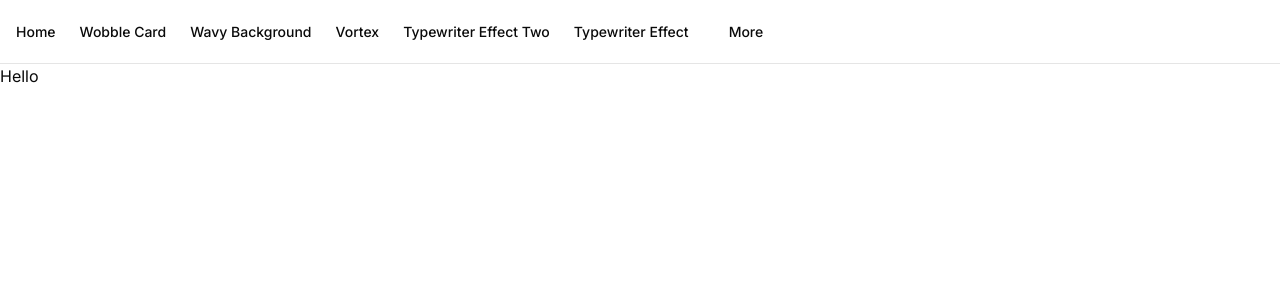
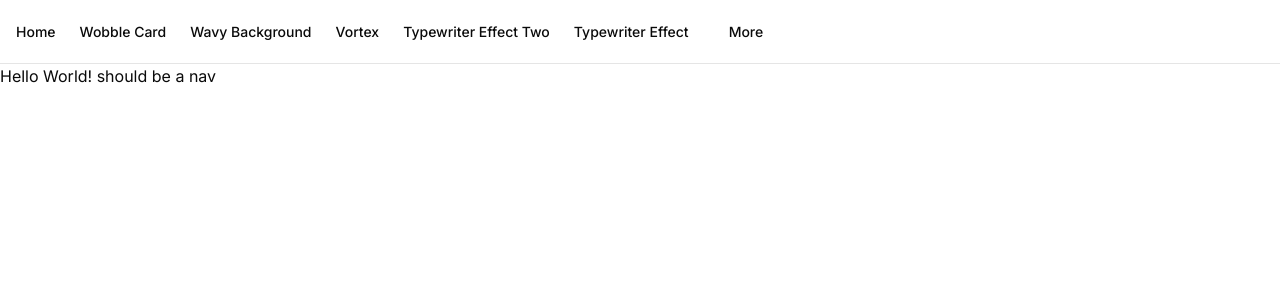
Before and after one commit to Max-OSSoftware/component-demos-aceternity, a Next.js app: page / in a window 1280 px wide. Shown: the top 300 px of the page. Built offline with nearby package versions, Linux system fonts and the light colour scheme.

Commit message:
update demo-3 page

```diff
--- a/src/app/page.tsx
+++ b/src/app/page.tsx
@@ -7,7 +7,7 @@ import React from 'react'
 export default function Home() {
   return(
     <main>
-      <h1>Hello</h1>
+      <h1>Hello World! should be a nav</h1>
     </main>
   )
 }
```
